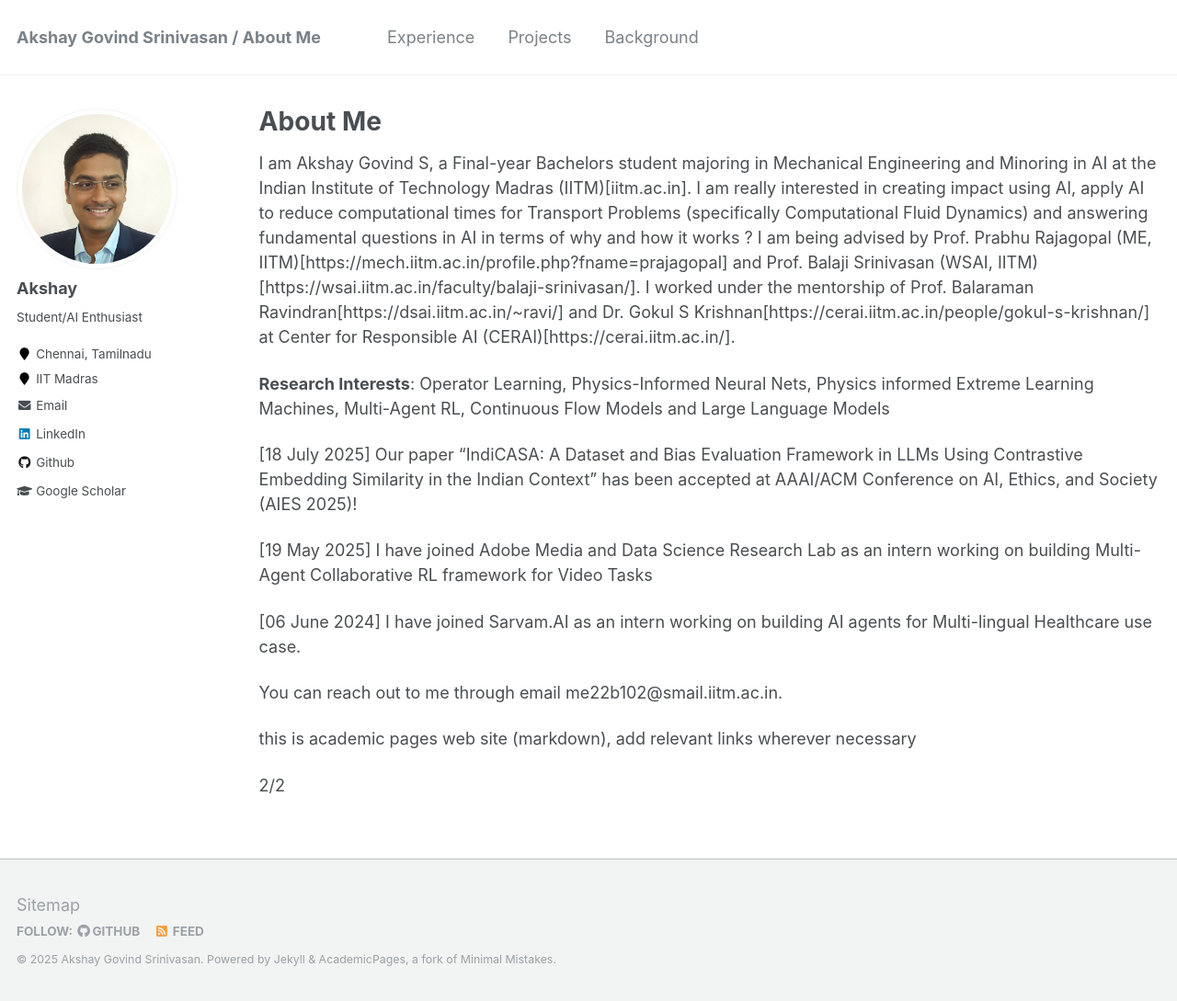
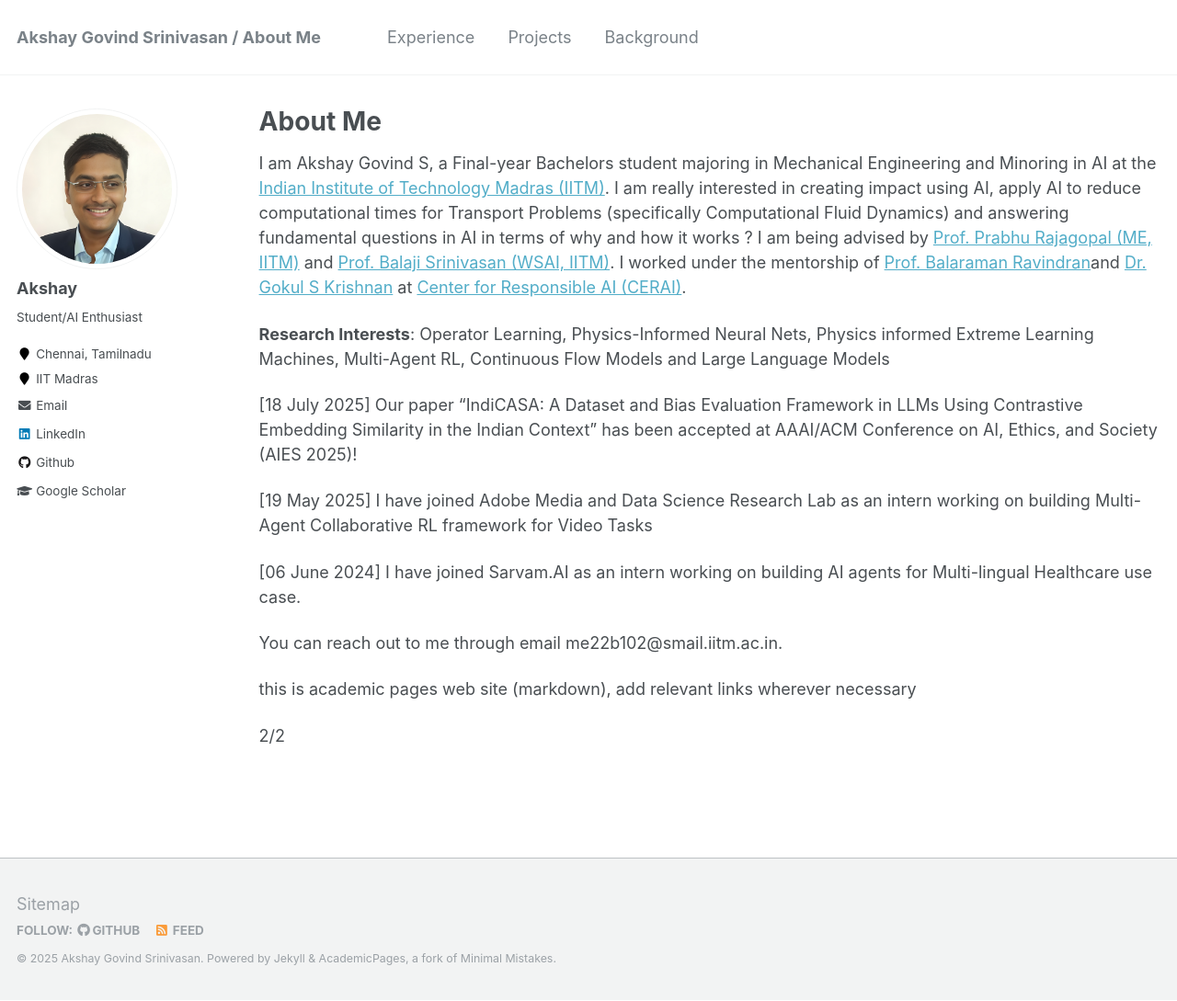
Before and after one commit to TensorTeen/tensorteen.github.io, a Jekyll site: the page built from _pages/about.md, in a window 1280 px wide and 1089 px high. Shown: the whole window at 92% size. Built offline with Jekyll 4.4.1, drawn with Linux system fonts in a browser that asks for light colours.

Commit message:
Update about.md

```diff
--- a/_pages/about.md
+++ b/_pages/about.md
@@ -11,7 +11,7 @@ redirect_from:
 
 <!-- {% include base_path %} -->
 I am Akshay Govind S, a Final-year Bachelors student majoring in Mechanical
-Engineering and Minoring in AI at the Indian Institute of Technology Madras (IITM)[iitm.ac.in]. I am really interested in creating impact using AI, apply AI to reduce computational times for Transport Problems (specifically Computational Fluid Dynamics) and answering fundamental questions in AI in terms of why and how it works ? I am being advised by Prof. Prabhu Rajagopal (ME, IITM)[https://mech.iitm.ac.in/profile.php?fname=prajagopal] and Prof. Balaji Srinivasan (WSAI, IITM)[https://wsai.iitm.ac.in/faculty/balaji-srinivasan/]. I worked under the mentorship of Prof. Balaraman Ravindran[https://dsai.iitm.ac.in/~ravi/] and Dr. Gokul S Krishnan[https://cerai.iitm.ac.in/people/gokul-s-krishnan/] at Center for Responsible AI (CERAI)[https://cerai.iitm.ac.in/].
+Engineering and Minoring in AI at the [Indian Institute of Technology Madras (IITM)](iitm.ac.in). I am really interested in creating impact using AI, apply AI to reduce computational times for Transport Problems (specifically Computational Fluid Dynamics) and answering fundamental questions in AI in terms of why and how it works ? I am being advised by [Prof. Prabhu Rajagopal (ME, IITM)](https://mech.iitm.ac.in/profile.php?fname=prajagopal) and [Prof. Balaji Srinivasan (WSAI, IITM)](https://wsai.iitm.ac.in/faculty/balaji-srinivasan/). I worked under the mentorship of [Prof. Balaraman Ravindran](https://dsai.iitm.ac.in/~ravi/)and [Dr. Gokul S Krishnan](https://cerai.iitm.ac.in/people/gokul-s-krishnan/) at [Center for Responsible AI (CERAI)](https://cerai.iitm.ac.in/).
 
 **Research Interests**: Operator Learning, Physics-Informed Neural Nets, Physics informed Extreme Learning Machines, Multi-Agent RL, Continuous Flow Models and Large Language Models
 
```
